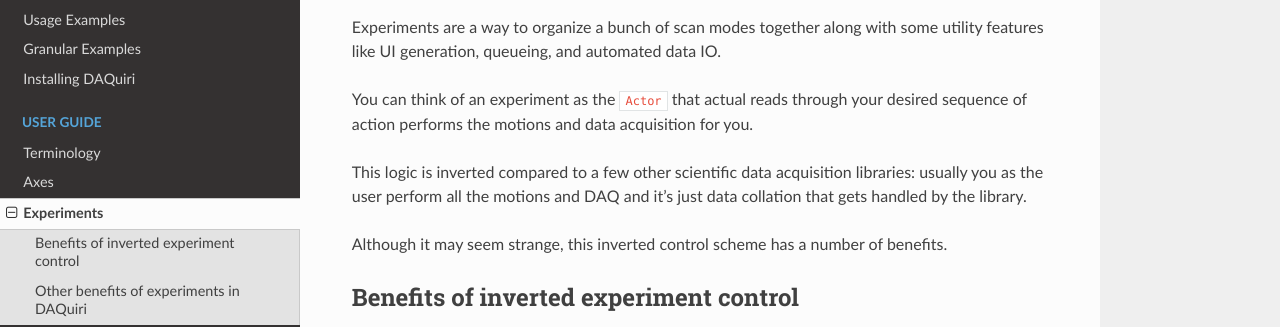
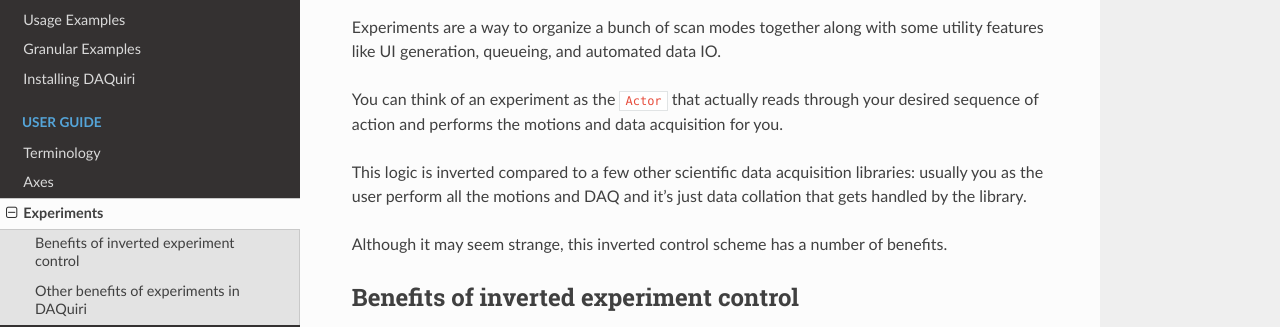
Before and after one commit to chstan/autodiDAQt, a Sphinx documentation site: the page built from docs/source/experiments.rst, in a window 1280 px wide and 900 px high. Shown: the part 144-471 px from the top of the window. Built offline with Sphinx 7.4.7 and the Read the Docs theme 2.0.0, drawn with Linux system fonts in a browser that asks for light colours.

Commit message:
Docs typos

```diff
--- a/docs/source/experiments.rst
+++ b/docs/source/experiments.rst
@@ -4,8 +4,8 @@
 Experiments are a way to organize a bunch of scan modes together along with
 some utility features like UI generation, queueing, and automated data IO.
 
-You can think of an experiment as the ``Actor`` that actual reads through your
-desired sequence of action performs the motions and data acquisition for you.
+You can think of an experiment as the ``Actor`` that actually reads through your
+desired sequence of action and performs the motions and data acquisition for you.
 
 This logic is inverted compared to a few other scientific data acquisition libraries:
 usually you as the user perform all the motions and DAQ and it's just data collation
--- a/docs/source/installing.rst
+++ b/docs/source/installing.rst
@@ -22,7 +22,7 @@
 ------------
 
 DAQuiri is just a Python package, published under the name ``daquiri``. It is listed
-on PyPI and conda, so you can install it like any other package
+on PyPI (outdated) and conda (eventually), so you can install it like any other package
 
 .. code-block::bash
    $ conda install daquiri
@@ -33,3 +33,5 @@
 If you opt not to use conda, you will need to make sure you have installed the
 dependencies requiring conda first. Installing ``pyqtgraph`` and ``dask`` should
 be enough to ensure that a subsequent ``pip install`` will work.
+
+The best way to install right now is by cloning the updated repository on GitHub.
--- a/docs/source/plotting.rst
+++ b/docs/source/plotting.rst
@@ -10,7 +10,7 @@
 ---------------------------------------------
 
 In the ``sequence`` method of a scan, we have access to the experiment object.
-Using this, we can additional plots to be displayed using
+Using this, we can add additional plots to be displayed using
 python:meth:`Daquiri.experiment.Experiment.plot`. This function expects a few arguments:
 ``name=`` which specifies the name or title to attach to the plot in the interface, the
 ``independent=`` axes as the axis URLs, and the ``dependent=`` axes as axis URLs.
--- a/docs/source/terminology.rst
+++ b/docs/source/terminology.rst
@@ -29,7 +29,7 @@
 ----
 
 **scan**: Informally, a sequence of motions and data collection steps that
-defines a dat acquisition routine. A scan fully specifies a data collection
+defines a data acquisition routine. A scan fully specifies a data collection
 procedure. By analogy, a loop together with its contents fully describes a
 computation while neither the method of looping (in DAQuiri, a **strategy**)
 nor the loop contents and range (in DAQuiri, the configuration-space or axes)
```
